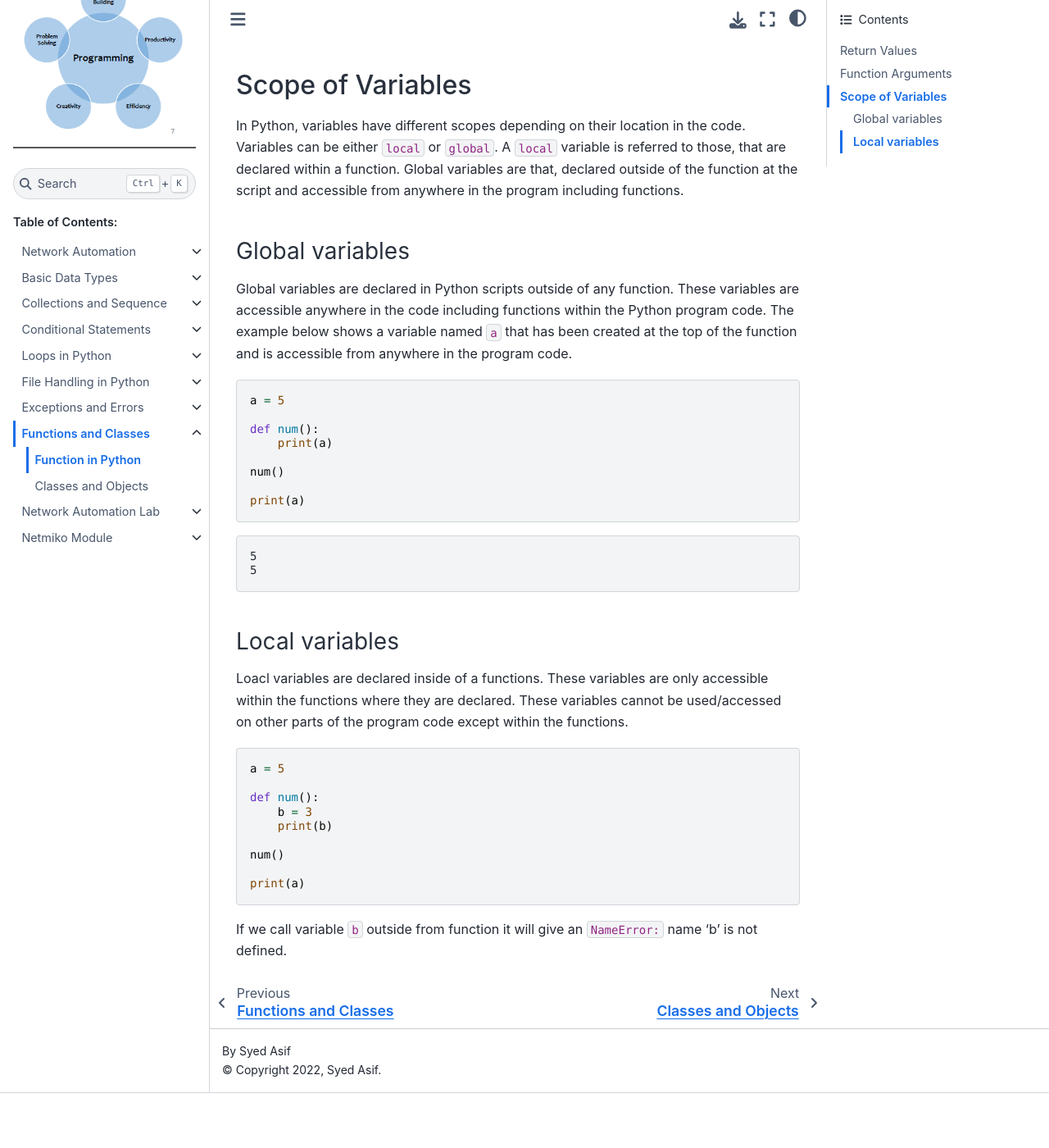
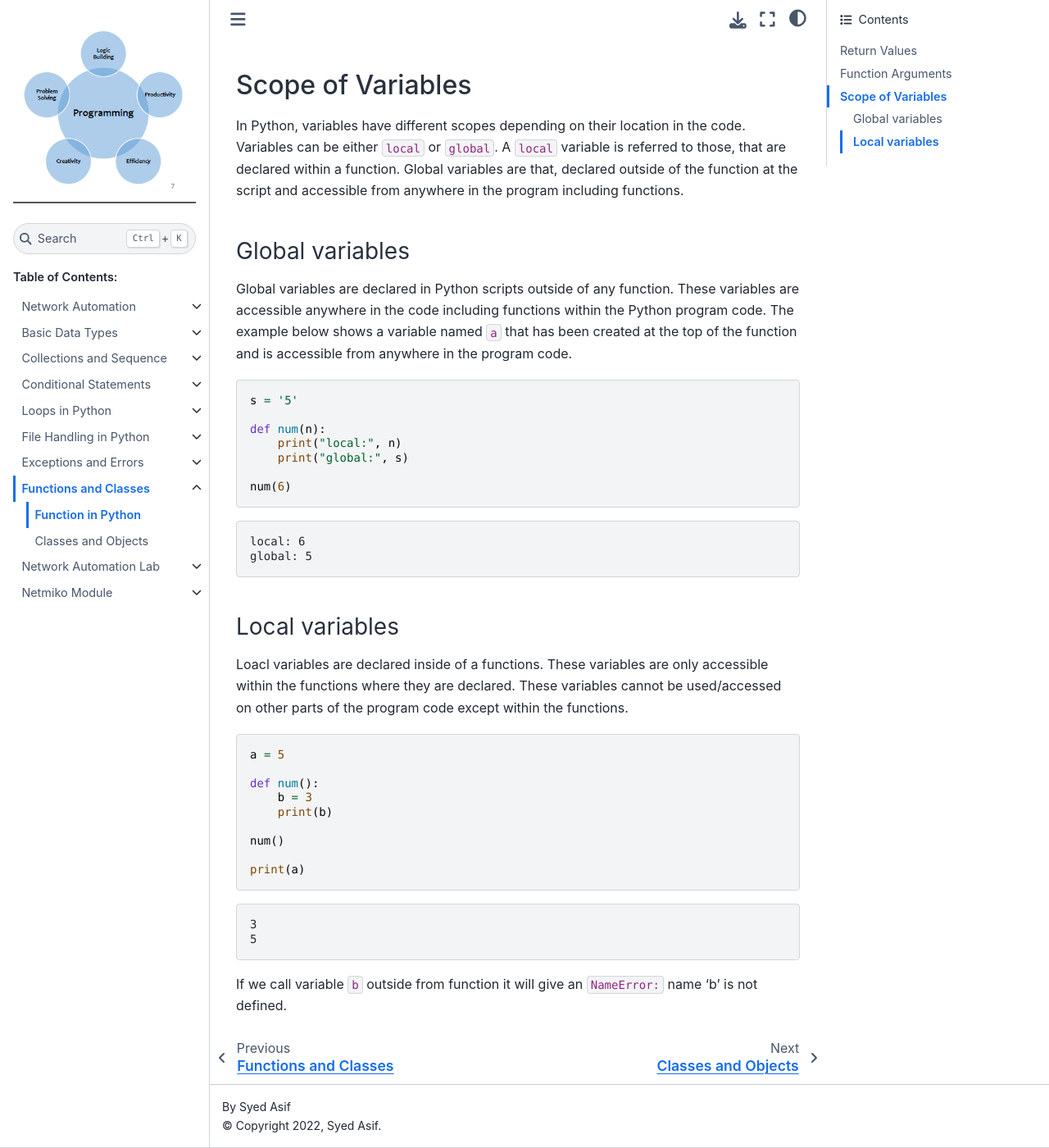
Before and after one commit to sydasif/python-book, a Sphinx documentation site: the page built from docs/source/08_oop/01_function.md, in a window 1280 px wide and 1400 px high, scrolled down 5608 px. Shown: the whole window at 82% size. Built offline with Sphinx 7.4.7 and the Sphinx Book theme 1.1.4, drawn with Linux system fonts in a browser that asks for light colours; before the commit the page ends 6941 px from its top, so only the background shows below that.

Commit message:
update function

````diff
--- a/docs/source/08_oop/01_function.md
+++ b/docs/source/08_oop/01_function.md
@@ -231,19 +231,18 @@ In Python, variables have different scopes depending on their location in the co
 Global variables are declared in Python scripts outside of any function. These variables are accessible anywhere in the code including functions within the Python program code. The example below shows a variable named `a` that has been created at the top of the function and is accessible from anywhere in the program code.
 
 ```py
-a = 5
+s = '5'
 
-def num():
-    print(a)
+def num(n):
+    print("local:", n)
+    print("global:", s)
 
-num()
-
-print(a)
+num(6)
 ```
 
 ```console
-5
-5
+local: 6
+global: 5
 ```
 
 ### Local variables
@@ -262,4 +261,9 @@ num()
 print(a)
 ```
 
+```console
+3
+5
+```
+
 If we call variable `b` outside from function it will give an `NameError:` name 'b' is not defined.
````
